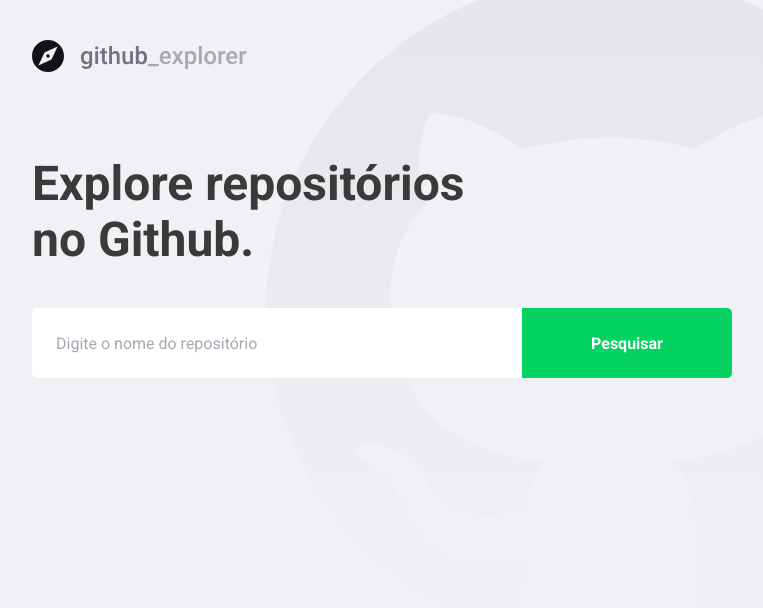
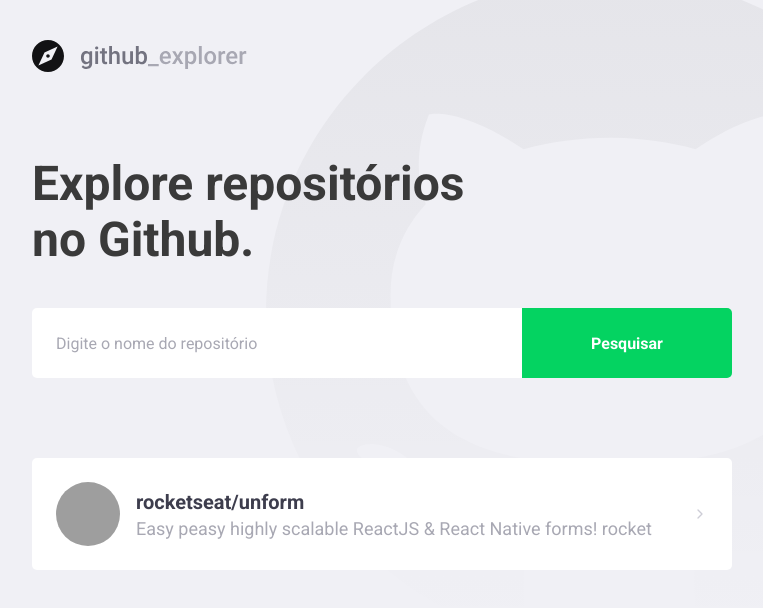
Before and after one commit to samuelvicentini/github-explorer, a React (Create React App) app: page / in a window 1280 px wide. Shown: the top 608 px of the page, without its empty margins (148-911 px from the left). Built offline with nearby package versions, Linux system fonts and the light colour scheme; grey boxes are pictures that could not be loaded.

Commit message:
create card from home

```diff
--- a/package.json
+++ b/package.json
@@ -14,6 +14,7 @@
     "polished": "^3.6.5",
     "react": "^16.13.1",
     "react-dom": "^16.13.1",
+    "react-icons": "^3.10.0",
     "react-router-dom": "^5.2.0",
     "react-scripts": "3.4.1",
     "styled-components": "^5.1.1",
--- a/src/pages/Home/index.tsx
+++ b/src/pages/Home/index.tsx
@@ -1,4 +1,5 @@
 import React from 'react';
+import { FiChevronRight } from 'react-icons/fi';
 
 import logoImg from '../../assets/logo.svg';
 
@@ -13,6 +14,23 @@ const Home: React.FC = () => {
         <input placeholder="Digite o nome do repositório" />
         <button type="submit">Pesquisar</button>
       </S.Form>
+      <S.Repositories>
+        <a href="teste">
+          <img
+            src="https://avatars3.githubusercontent.com/u/54546389?s=60&v=4"
+            alt="Samuel Vicentini"
+          />
+          <div>
+            <strong>rocketseat/unform</strong>
+            <p>
+              {' '}
+              Easy peasy highly scalable ReactJS & React Native forms! rocket
+            </p>
+          </div>
+
+          <FiChevronRight />
+        </a>
+      </S.Repositories>
     </>
   );
 };
--- a/src/pages/Home/styles.ts
+++ b/src/pages/Home/styles.ts
@@ -44,3 +44,55 @@ export const Form = styled.form`
     }
   }
 `;
+
+export const Repositories = styled.div`
+  margin-top: 80px;
+  max-width: 700px;
+
+  a {
+    background: #fff;
+    border-radius: 5px;
+    width: 100%;
+    padding: 24px;
+    display: block;
+    text-decoration: none;
+
+    display: flex;
+    align-items: center;
+    transition: transform 0.2s;
+
+    & + a {
+      margin-top: 16px;
+    }
+
+    &:hover {
+      transform: translateX(10px);
+    }
+
+    img {
+      width: 64px;
+      height: 64px;
+      border-radius: 50%;
+    }
+
+    div {
+      margin-left: 16px;
+
+      strong {
+        font-size: 20px;
+        color: #3d3d4d;
+      }
+
+      p {
+        font-size: 18px;
+        color: #a8a8b3;
+        margin-top: 4px;
+      }
+    }
+
+    svg {
+      margin-left: auto;
+      color: #cdcdd6;
+    }
+  }
+`;
```
Also changed, not shown: 1 other file (tests, documents, lock files or other folders).
